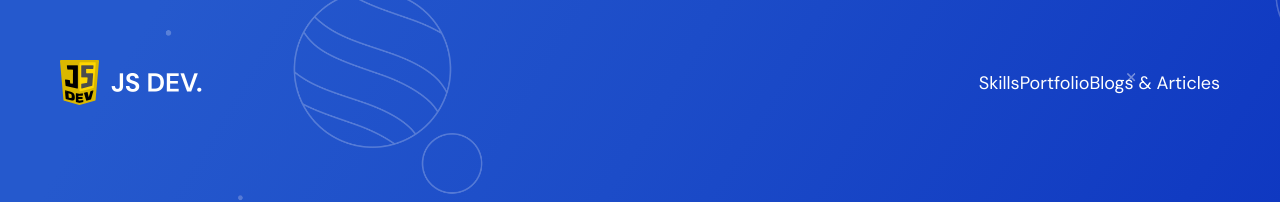
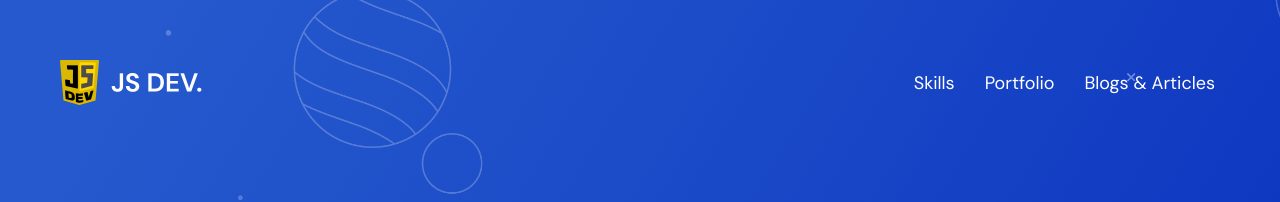
Before and after one commit to pradipchaudhary/personal-portfolio, a React (Create React App) app: page / in a window 1280 px wide. Shown: the top 202 px of the page. Built offline with nearby package versions, Linux system fonts and the light colour scheme.

Commit message:
navigation component design

```diff
--- a/src/components/intro/navigation-bar/style.scss
+++ b/src/components/intro/navigation-bar/style.scss
@@ -20,6 +20,15 @@
     .navigation-item {
       color: $white;
       @include typography(18px, 400, 1);
+      margin-left: 20px;
+      padding: 5px;
+      box-shadow: inset 0 0 0 0 $white;
+      transition: color 0.3s ease-in-out, box-shadow 0.3s ease-in-out;
+      cursor: pointer;
+      &:hover {
+        box-shadow: inset 200px 0 0 0 $white;
+        color: $black;
+      }
     }
   }
 }
```
